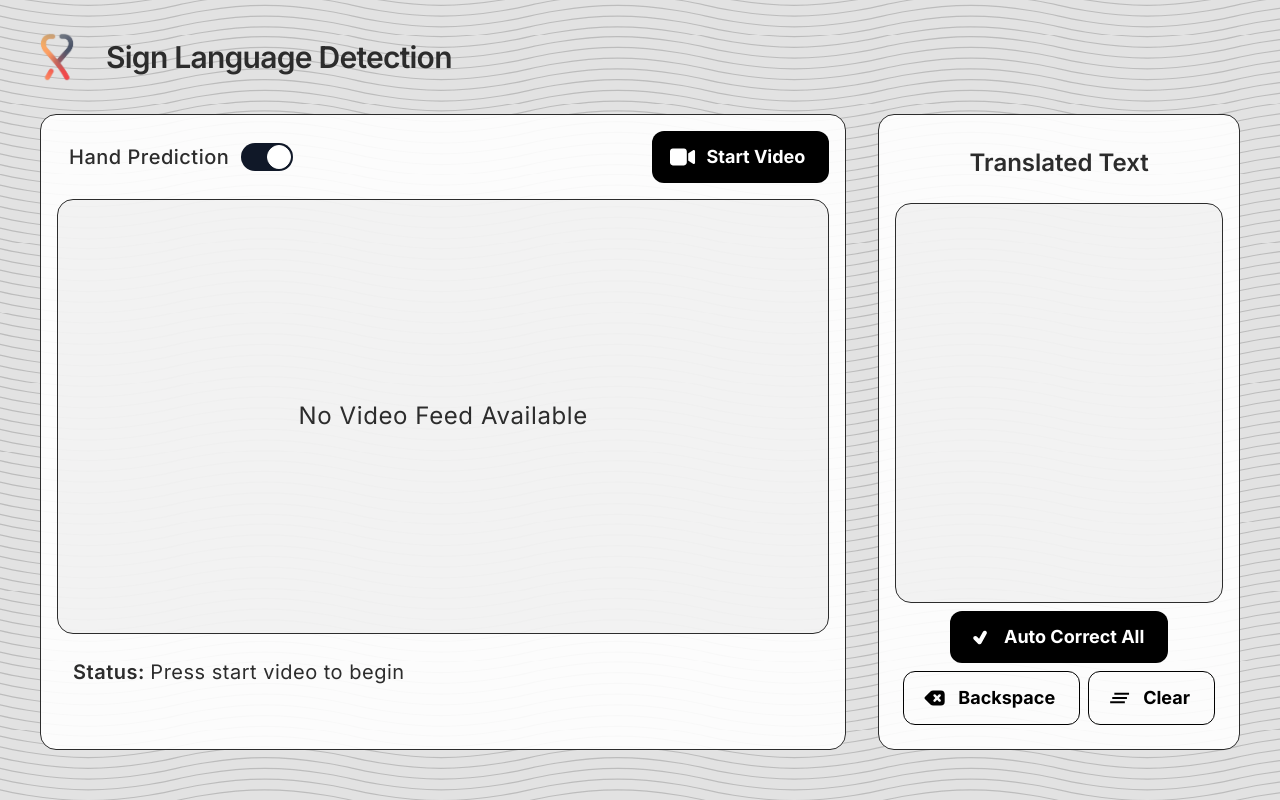
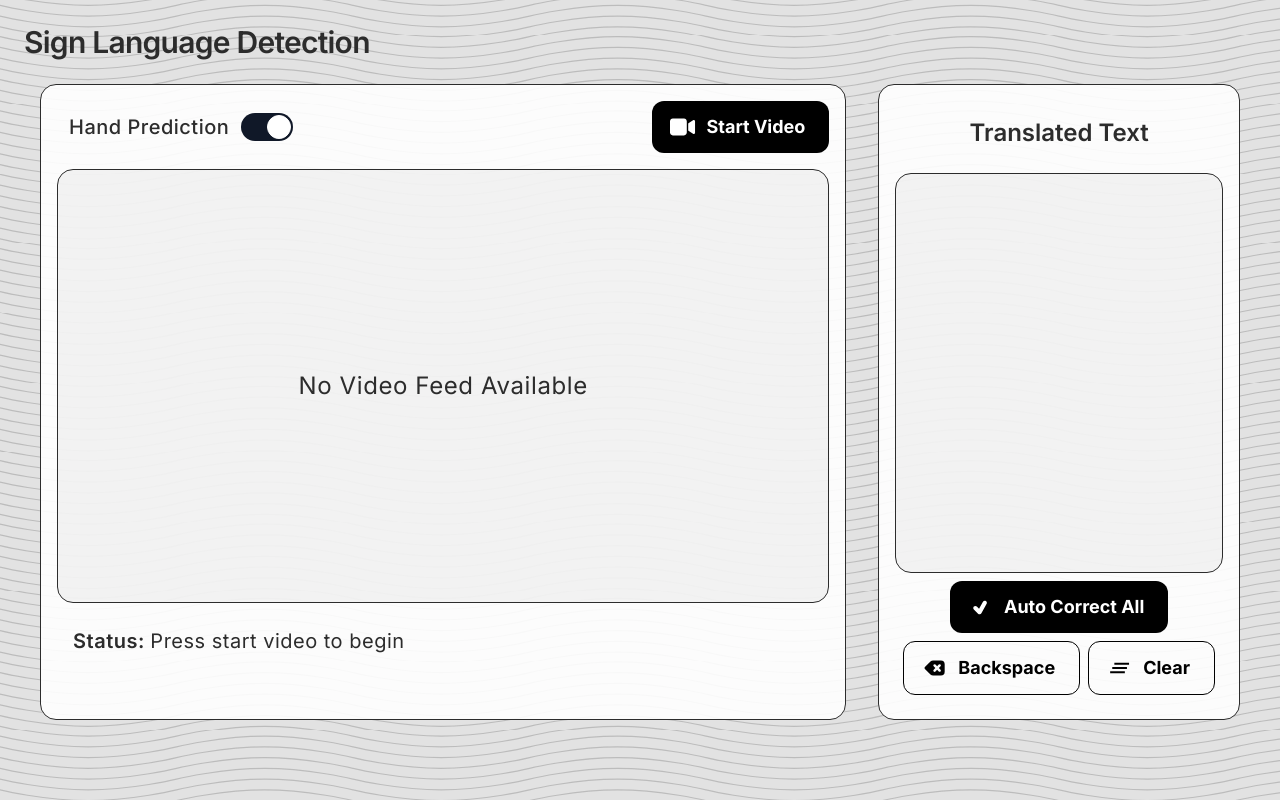
Before and after one commit to Smiky0/Sign-Language-Detection-Frontend, a React (Vite) app: page / in a window 1280 px wide. Built offline with nearby package versions, Linux system fonts and the light colour scheme.

Commit message:
removed: logo

```diff
--- a/index.html
+++ b/index.html
@@ -2,7 +2,7 @@
 <html lang="en">
     <head>
         <meta charset="UTF-8" />
-        <link rel="icon" href="./logo.png" />
+        <!-- <link rel="icon" href="./logo.png" /> -->
         <meta name="viewport" content="width=device-width, initial-scale=1.0" />
         <title>Sign Language Detection</title>
     </head>
--- a/src/components/Navbar.tsx
+++ b/src/components/Navbar.tsx
@@ -1,12 +1,12 @@
 export default function Navbar() {
     return (
         <div className="flex items-center justify-start p-2 sm:p-6">
-            <img
+            {/* <img
                 src="/logo.png"
                 width={50}
                 height={50}
                 className="m-2 sm:mr-6"
-            />
+            /> */}
             <span className="capitalize w-1/2 text-xl sm:text-3xl tracking-tight cursor-pointer font-semibold text-balance">
                 Sign Language Detection
             </span>
```
Also changed, not shown: public/logo.png (deleted).
